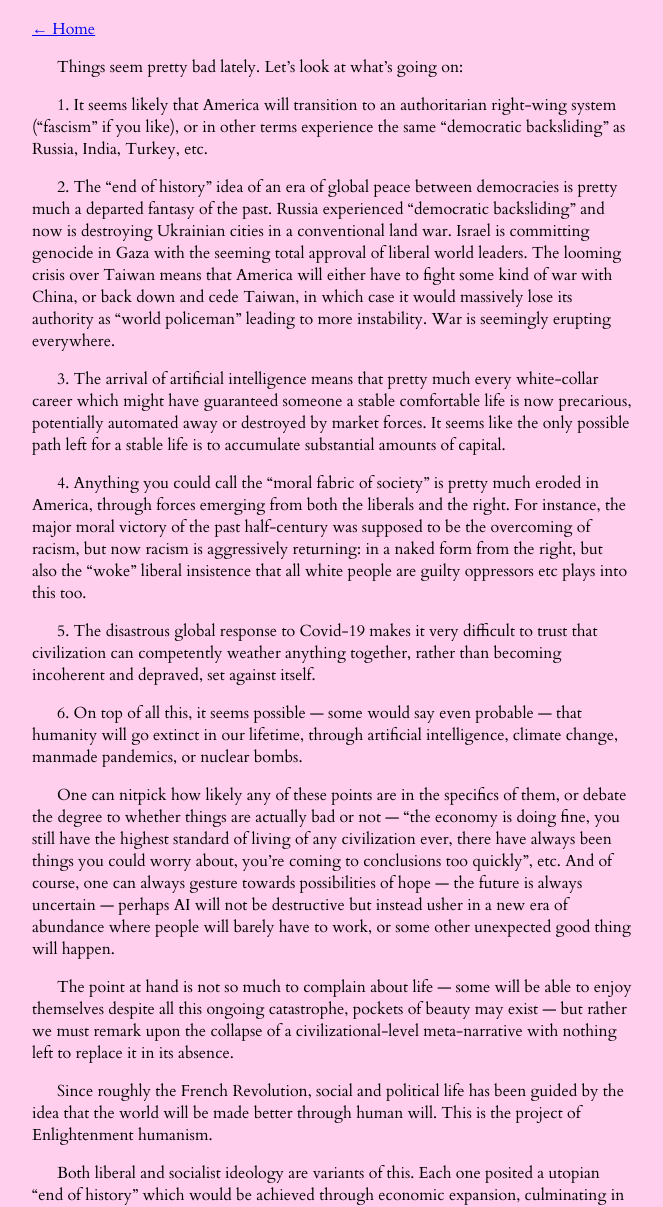
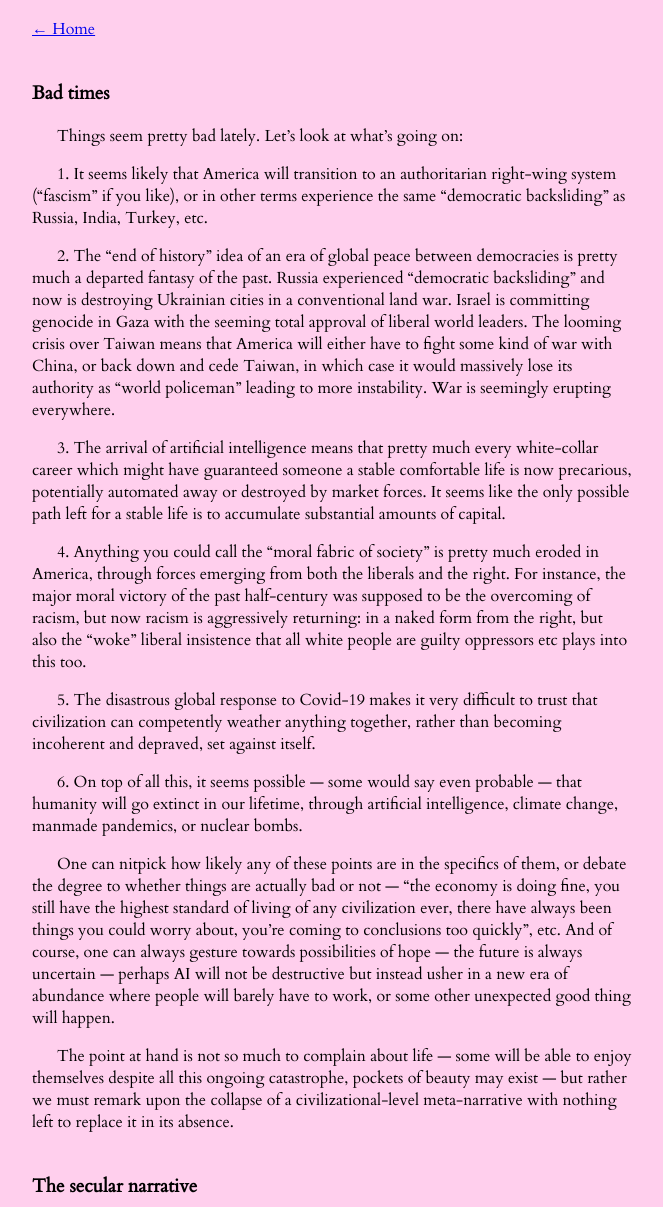
Before and after one commit to maxwellfoley3/realityspammer, a Gatsby site: page /after-optimism in a window 1280 px wide. Shown: the part 77-1284 px from the top of the page, without its empty margins (76-739 px from the left). Built offline with nearby package versions, Linux system fonts and the light colour scheme; Gatsby itself is replaced by a stand-in of ours.

Commit message:
headings

```diff
--- a/src/pages/after-optimism.tsx
+++ b/src/pages/after-optimism.tsx
@@ -7,6 +7,7 @@ const CSVSPage: React.FC<PageProps> = () => {
     <div className="container">
     <h1>After Optimism</h1>
 		<div><a href="/">← Home</a></div>
+		<h3>Bad times</h3>
 		<p>
 		Things seem pretty bad lately. Let’s look at what’s going on:
 		</p>
@@ -34,6 +35,7 @@ const CSVSPage: React.FC<PageProps> = () => {
 		<p>
 		The point at hand is not so much to complain about life — some will be able to enjoy themselves despite all this ongoing catastrophe, pockets of beauty may exist — but rather we must remark upon the collapse of a civilizational-level meta-narrative with nothing left to replace it in its absence.
 		</p>
+		<h3>The secular narrative</h3>
 		<p>
 		Since roughly the French Revolution, social and political life has been guided by the idea that the world will be made better through human will. This is the project of Enlightenment humanism.
 		</p>
@@ -52,6 +54,7 @@ const CSVSPage: React.FC<PageProps> = () => {
 		<p>
 		How many people have moved on from an inner narrative of progress to an expectation of chaos? It is unclear because these things are not talked about. It’s not good to spread despair. Every time someone asks you “hi, how are you?” you say “doing well”. Even within online discourse, this sort of “doomer” “Mark Fisher capitalist realism” “dystopia” posting takes on a kind of flippant, memetic quality which makes its gravity unclear. Sometimes you will get it all at once on a Hinge date: the delicate premise in which it’s acceptable to rapidly escalate in intimacy with a total stranger will have you talking about how she doesn’t have pets but might get some to ten minutes later seeing this person breaking down in front of you about how the world is ending and she sees no hope for the future.
 		</p>
+		<h3>The tragic view</h3>
 		<p>
 		Maybe we should back up for a second. Is it really true that it is not possible to meaningfully live under conditions of decline, chaos, uncertainty, collapse? Have people not done this before? One could for instance point to Norse mythology in which (I’m going to repeat from memory) the world is being sustained by heroic gods fighting against terrible giants, the latter of which consistently take victories and are certain to eventually annihilate both the gods and the world. Pre-modern societies generally believe themselves to be living under situations of decline such as this — the Vedas tell the Hindus that we are living in the most fallen of the four <i>yugas</i>, just as Hesiod tells the Greeks that we are living in the last and worst of five successive ages.
 		</p>
```
